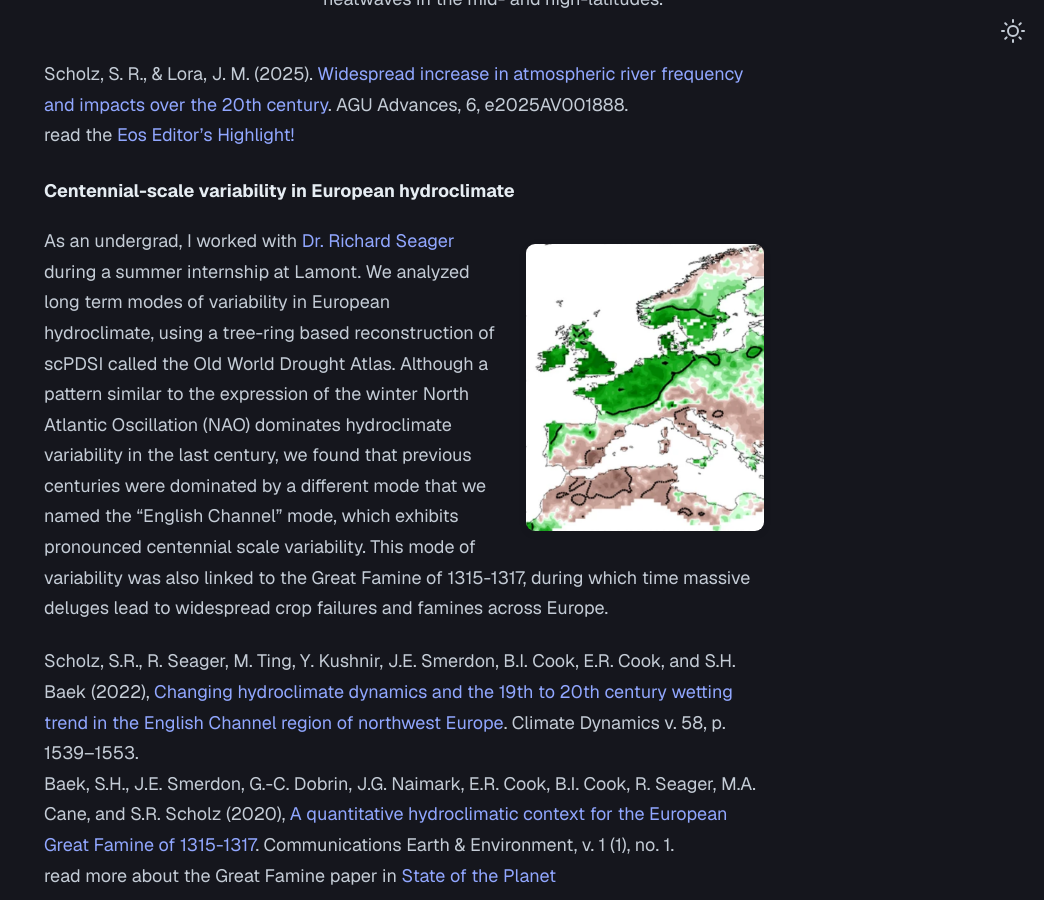
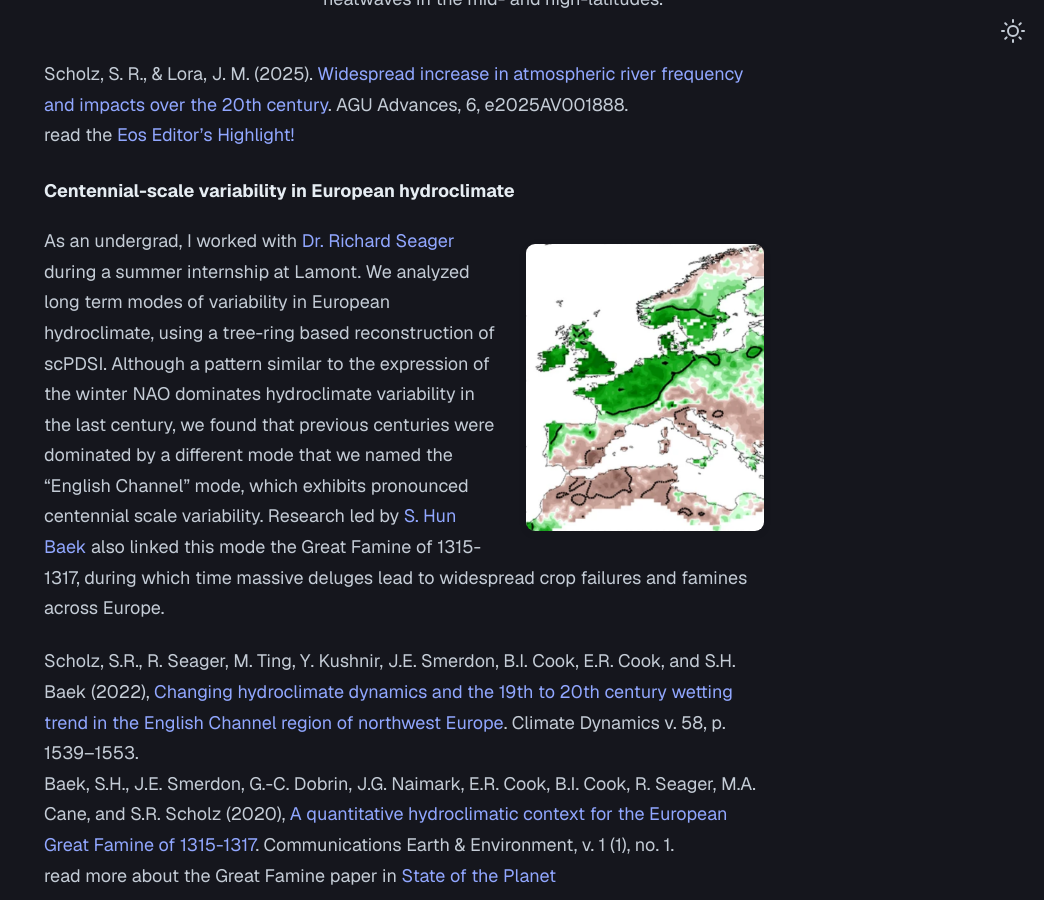
Before and after one commit to serenarscholz/serenarscholz.github.io, a Jekyll site: the page built from research.md, in a window 1280 px wide and 900 px high, scrolled down 1151 px. Shown: the whole window, without its empty margins (236-1280 px from the left). Built offline with Jekyll 4.4.1, drawn with Linux system fonts in a browser that asks for light colours.

Commit message:
Update research.md

```diff
--- a/research.md
+++ b/research.md
@@ -35,7 +35,7 @@ read the [Eos Editor's Highlight!](https://eos.org/editor-highlights/future-hots
      alt="English Channel mode"
      style="float: right; width: 33%; margin: 1em 0 1em 1.5em;">
 
-As an undergrad, I worked with [Dr. Richard Seager](https://ocp.ldeo.columbia.edu/res/div/ocp/people/seager/) during a summer internship at Lamont. We analyzed long term modes of variability in European hydroclimate, using a tree-ring based reconstruction of scPDSI called the Old World Drought Atlas. Although a pattern similar to the expression of the winter North Atlantic Oscillation (NAO) dominates hydroclimate variability in the last century, we found that previous centuries were dominated by a different mode that we named the "English Channel" mode, which exhibits pronounced centennial scale variability. This mode of variability was also linked to the Great Famine of 1315-1317, during which time massive deluges lead to widespread crop failures and famines across Europe.
+As an undergrad, I worked with [Dr. Richard Seager](https://ocp.ldeo.columbia.edu/res/div/ocp/people/seager/) during a summer internship at Lamont. We analyzed long term modes of variability in European hydroclimate, using a tree-ring based reconstruction of scPDSI. Although a pattern similar to the expression of the winter NAO dominates hydroclimate variability in the last century, we found that previous centuries were dominated by a different mode that we named the "English Channel" mode, which exhibits pronounced centennial scale variability. Research led by [S. Hun Baek](https://seunghbaek.github.io/) also linked this mode the Great Famine of 1315-1317, during which time massive deluges lead to widespread crop failures and famines across Europe.
 
 Scholz, S.R., R. Seager, M. Ting, Y. Kushnir, J.E. Smerdon, B.I. Cook, E.R. Cook, and S.H. Baek (2022), [Changing hydroclimate dynamics and the 19th to 20th century wetting trend in the English Channel region of northwest Europe]( https://doi.org/10.1007/s00382-021-05977-5). Climate Dynamics v. 58, p. 1539–1553.\
 Baek, S.H., J.E. Smerdon, G.-C. Dobrin, J.G. Naimark, E.R. Cook, B.I. Cook, R. Seager, M.A. Cane, and S.R. Scholz (2020), [A quantitative hydroclimatic context for the European Great Famine of 1315-1317](https://doi.org/10.1038/s43247-020-00016-3). Communications Earth & Environment, v. 1 (1), no. 1.\
```
